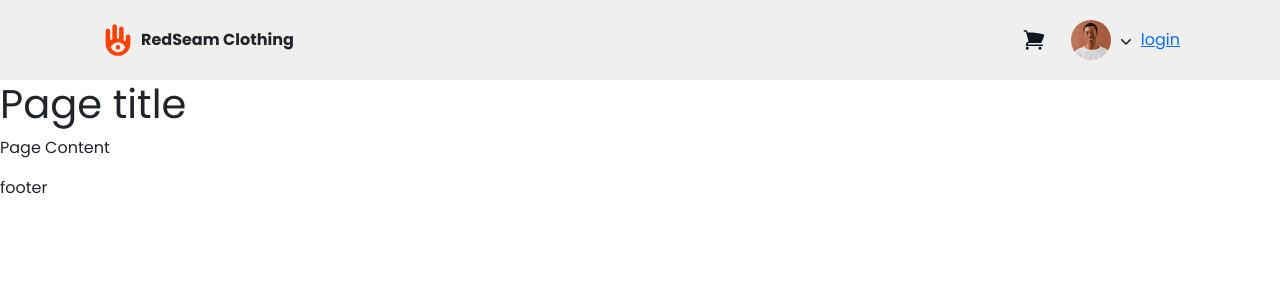
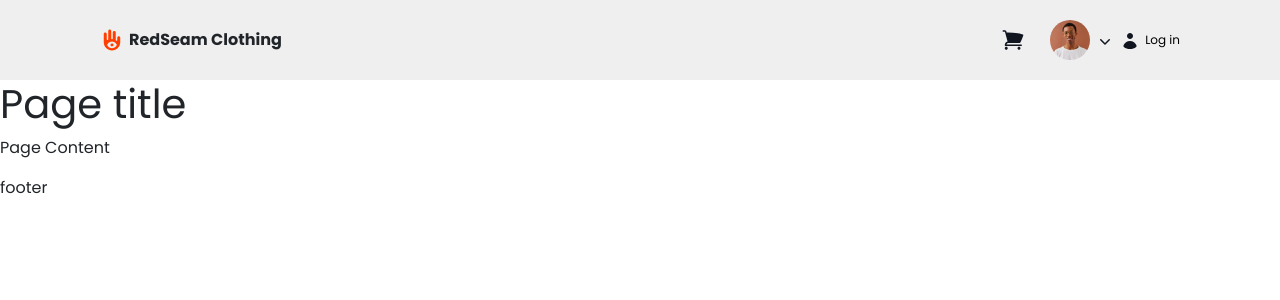
Before and after one commit to giots/redseam, a PHP site: page / in a window 1280 px wide. Shown: the top 300 px of the page. Run offline with PHP 8.4, Linux system fonts and the light colour scheme.

Commit message:
add login icon and correct css style of header component

```diff
--- a/css/main.css
+++ b/css/main.css
@@ -25,6 +25,7 @@ time, mark, audio, video {
 
     font-family: 'Poppins', sans-serif;
 }
+
 
 /* HTML5 display-role reset for older browsers */
 
@@ -88,18 +89,18 @@ table {
 
 
         header .logo img {
-            width: 36px;
-            height: 36px;
+            width: 1.5rem;
+            height: 1.5rem;
         }
 
         header .title {
             font-weight: 600;
-            font-size: 16px;
+            font-size: 1rem;
         }
 
         header .avatar {
-            width: 40px;
-            height: 40px;
+            width: 2.5rem;
+            height: 2.5rem;
             background: url("/assets/avatar.jpg");
             background-size: cover;
             border-radius: 50%;
@@ -108,10 +109,23 @@ table {
 
         }
 
-        .card_icon {
+        header .card_icon {
             margin-right: 20px;
         }
 
+        header .login_title {
+            font-size: 0.75rem;
+            font-weight: 500;
+        }
+        header .login_title a {
+            text-decoration: none;
+            color: #000;
+        }
+
+         header .login_title a:hover {
+            text-decoration: none;
+            text-decoration:underline;
+        }
 
 /*  FOOTER */
 
--- a/include/header.php
+++ b/include/header.php
@@ -28,7 +28,8 @@
         <div class='right_part'>
             <div class="card_icon"><img src='/assets/card.svg'></div>
             <div class="avatar"></div>
-            <div class="drp_down_arrow"><img src='/assets/arrow_down.svg'></div>
-            <div class="login_title"><a href=''>login</a> </div>
+            <div class="drop_down_arrow"><img src='/assets/arrow_down.svg'></div>
+            <div class="login_icon"><img src='/assets/login_icon.svg'></div>
+            <div class="login_title"><a href='#'>Log in</a> </div>
         </div>
     </header>
```
Also changed, not shown: assets/login_icon.svg (added).
